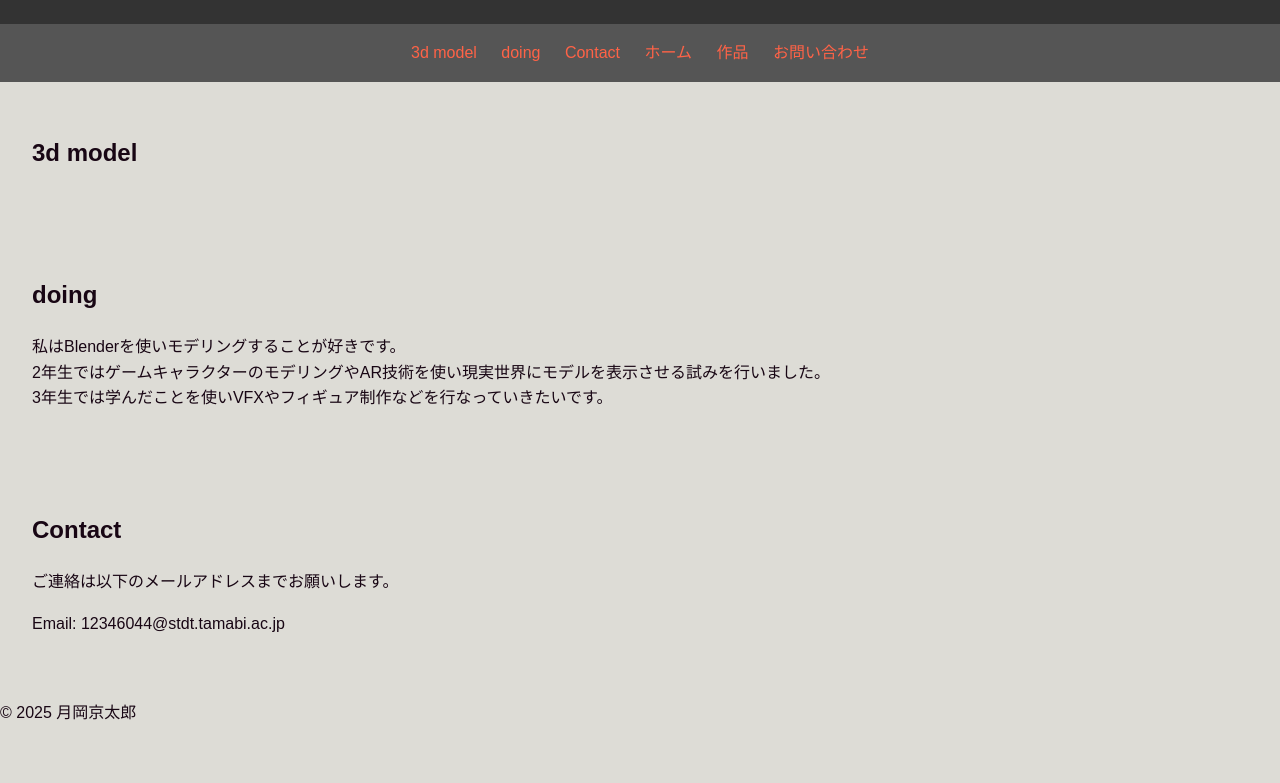
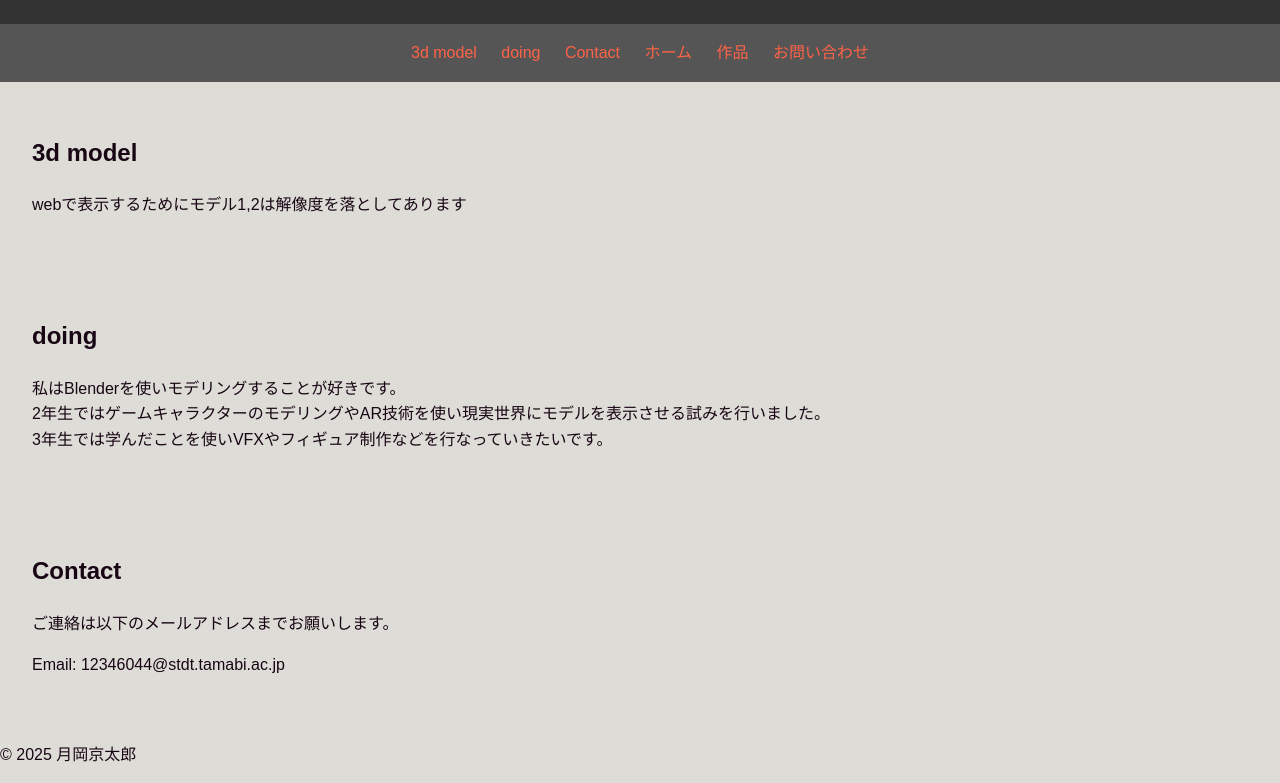
Before and after one commit to tsukioka0821/websnmpl, a plain HTML site: page about.html in a window 1280 px wide. Shown: the part 102-885 px from the top of the page. Before the commit the page ends 844 px from the top, so only its background shows below. Drawn offline with nearby package versions, Linux system fonts and the light colour scheme.

Commit message:
Update about.html

```diff
--- a/about.html
+++ b/about.html
@@ -85,7 +85,7 @@
     <section id="about">
         <h2>3d model</h2>
         <p>
-
+            webで表示するためにモデル1,2は解像度を落としてあります
         </p>
     </section>
 
```
